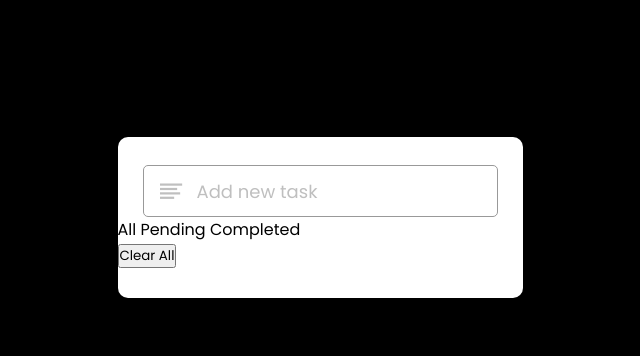
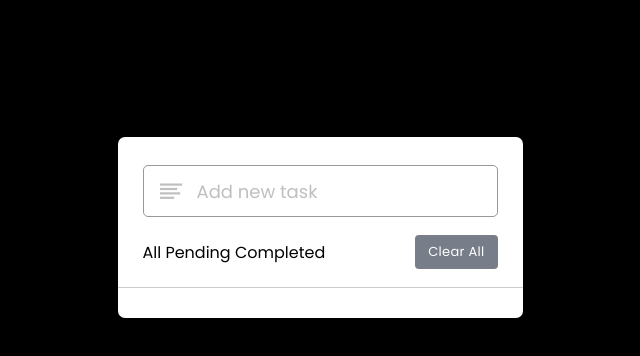
Before and after one commit to BarrioTropical/to-do-app-javascript, a plain HTML site: page index.html in a window 1280 px wide. Shown: the whole page, without its empty margins (320-960 px from the left). Drawn offline with nearby package versions, Linux system fonts and the light colour scheme.

Commit message:
css | filter & clear button
Signed-off-by: “Barrio <barriotropical@gmail.com>

```diff
--- a/css/style.css
+++ b/css/style.css
@@ -12,7 +12,9 @@
     --black: #000;
     --grey-light: #bfbfbf;
     --grey: #999;
+    --dark-grey: #ccc;
     --white: #FFF;
+    --light-black: #444;
 }
 
 /* body */
@@ -30,10 +32,11 @@ body{
 
 .wrapper{
     max-width: 405px;
-    background-color: var(--white);
+    background: #fff;
     margin: 137px auto;
     padding: 28px 0 30px;
-    border-radius: 10px;
+    border-radius: 7px;
+    box-shadow: 0 10px 30px rgba(0, 0, 0, 0.1);
 }
 
 /* task */
@@ -67,3 +70,56 @@ body{
 .task-input input::placeholder{
     color: var(--grey-light);
 }
+
+/* controls */
+.controls, li{
+    display: flex;
+    align-items: center;
+    justify-content: space-between;
+}
+
+.controls{
+    display: flex;
+    padding: 18px 25px;
+    border-bottom: 1px solid var(--dark-grey);
+}
+
+/* filters */
+.filter span{
+    margin: 0 8px;
+    font-size: 17px;
+    color: var(--light-black);
+    cursor: pointer;
+}
+
+.filter span:filer-child{
+    margin-left: 0;
+}
+
+.filter span.active{
+    color: var(--black);
+}
+
+.controls .clear-btn{
+    border: none;
+    opacity: 0.6;
+    outline: none;
+    color: #fff;
+    cursor: pointer;
+    font-size: 13px;
+    padding: 7px 13px;
+    border-radius: 4px;
+    background: #1e293b;
+    letter-spacing: 0.3px;
+    pointer-events: none;
+    transition: transform 0.25s ease;
+}
+
+.clear-btn.active{
+    opacity: 0.9;
+    pointer-events: auto;
+}
+
+.clear-btn:active{
+    transform: scale(0.93);
+}
```
